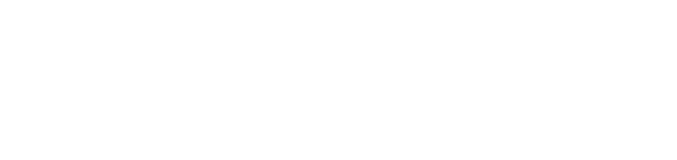
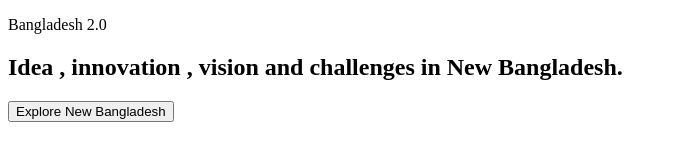
Before and after one commit to saadmaann/assi-1-Bang-2, a plain HTML site: page index.html in a window 1280 px wide. Shown: the whole page, without its empty margins (0-677 px from the left). Drawn offline with Linux system fonts and the light colour scheme.

Commit message:
added section

```diff
--- a/index.html
+++ b/index.html
@@ -6,14 +6,13 @@
     <title>Bangladesh 2 Assignment-1</title>
 </head>
 <body>
-    <header>
-
-    </header>
-    <main>
-
-    </main>
-    <footer>
-
-    </footer>
+    <section>
+        <div>
+            <p>Bangladesh 2.0</p>
+            <h1>Idea , innovation ,
+                vision and challenges in New Bangladesh.</h1>
+            <button>Explore New Bangladesh</button>
+        </div>
+    </section>
 </body>
 </html>
```
